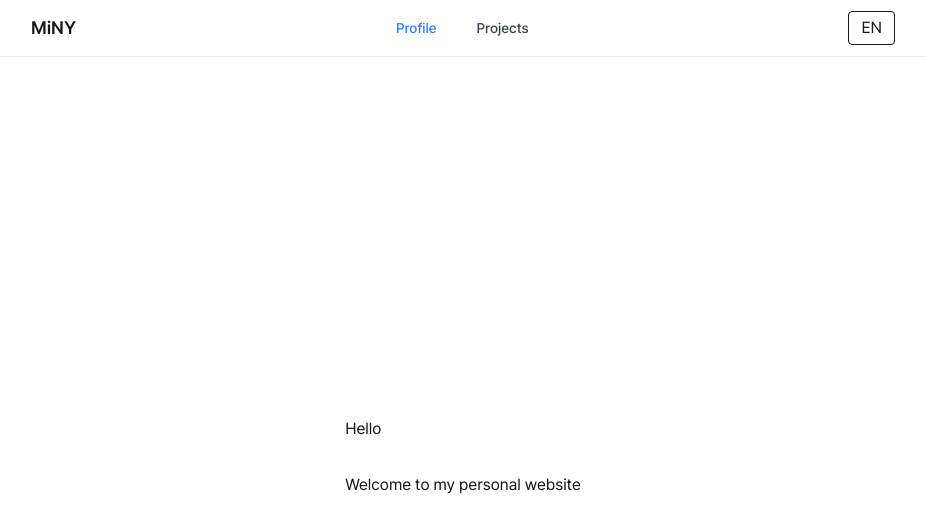
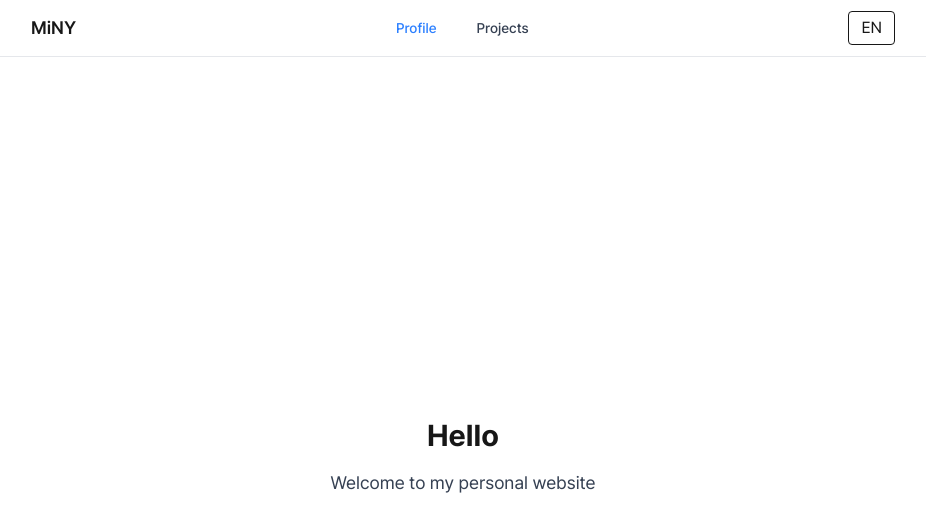
Before and after one commit to MinyoungSeol/my-next-app, a Next.js app: page / in a window 1280 px wide. Shown: the top 532 px of the page, without its empty margins (177-1103 px from the left). Built offline with nearby package versions, Linux system fonts and the light colour scheme.

Commit message:
refactor: minor text edit to test TailWindCSS in page.tsx

```diff
--- a/src/app/(route)/page.tsx
+++ b/src/app/(route)/page.tsx
@@ -10,14 +10,11 @@ export default function Home() {
   const content = lang === 'en' ? en : ko;
 
   return (
-    <div className="grid grid-rows-[20px_1fr_20px] items-center justify-items-center min-h-screen p-8 pb-20 gap-16 sm:p-20">
-      <main className="flex flex-col gap-[32px] row-start-2 items-center sm:items-start">
+    <main className = "mx-auto flex min-h-screen max-w-4xl flex-col items-center justify-center px-4">
 
-        <h1>{content.greeting}</h1>
-        <p>{content.intro}</p>
+      <h2 className = "mb-4 text-3xl font-bold">{content.greeting}</h2>
+      <p className = "text-center text-lg text-gray-700">{content.intro}</p>
 
-      </main>
-
-    </div>
+    </main>
   );
 }
```
